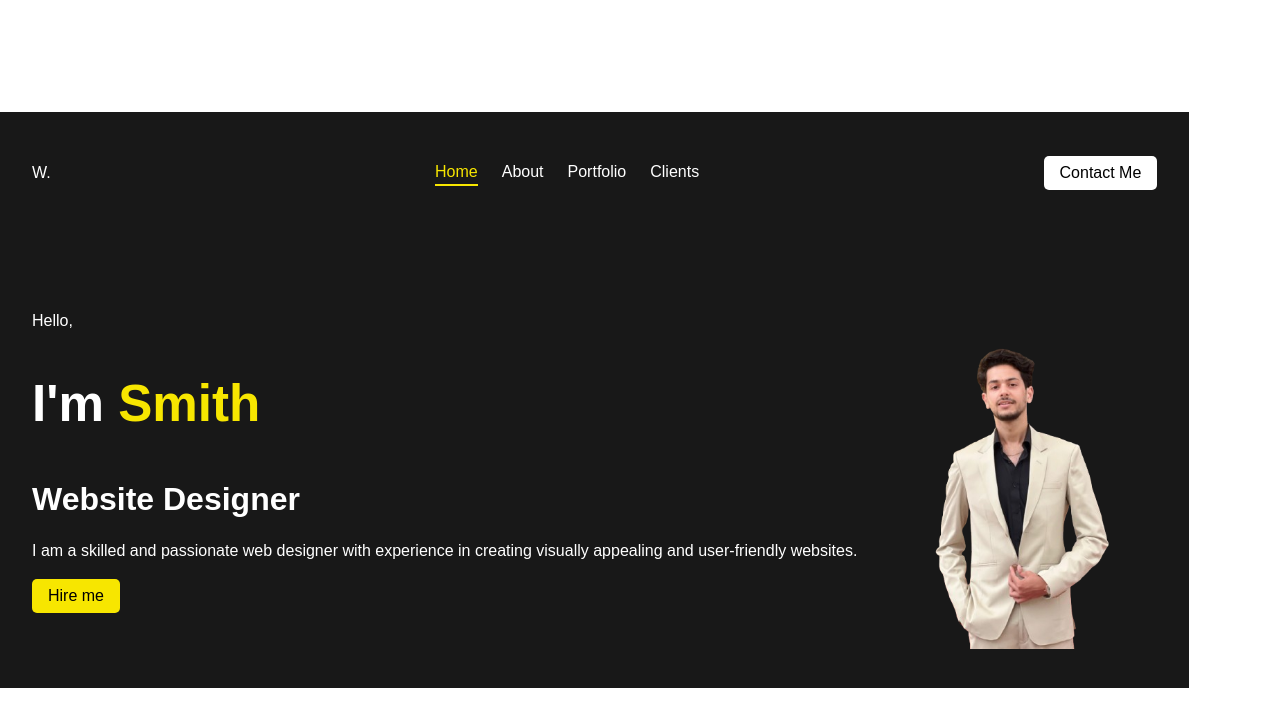
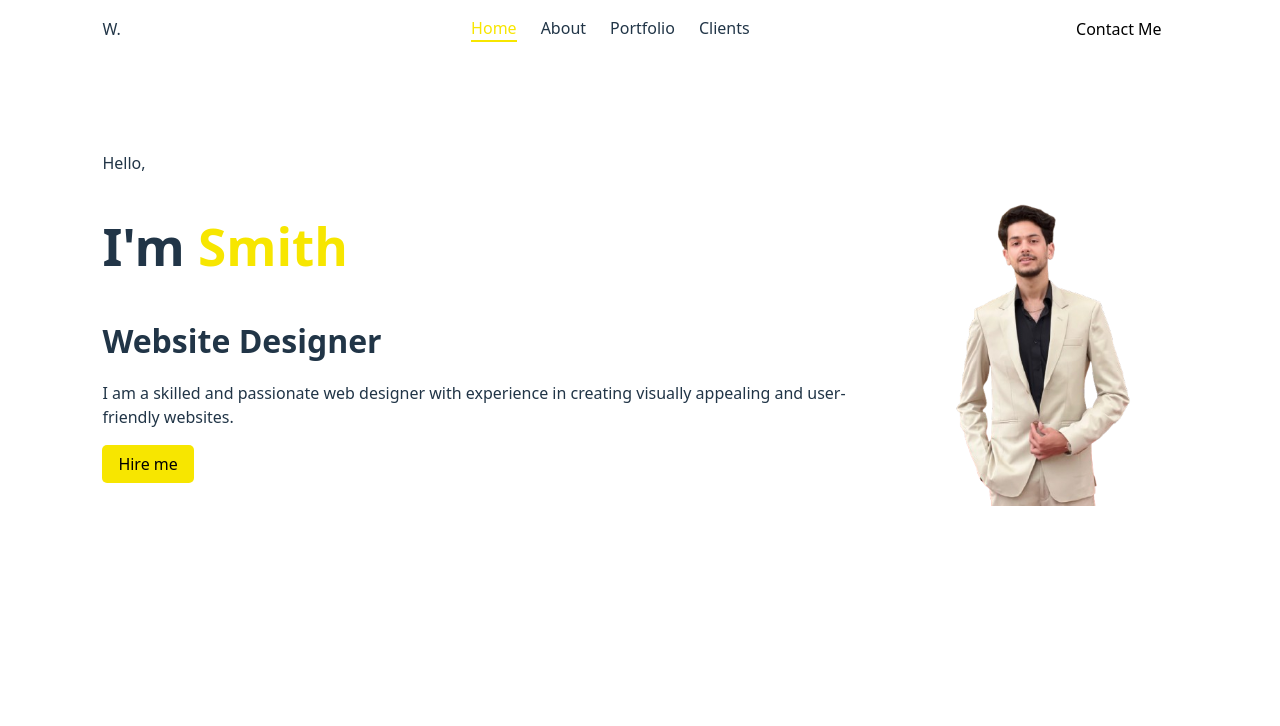
Before and after one commit to aashutoshpandey11/aashutosh-portfolio, a React (Vite) app: page / in a window 1280 px wide. Shown: the top 726 px of the page. Built offline with nearby package versions, Linux system fonts and the light colour scheme.

Commit message:
Adjust the content

```diff
--- a/src/styles/Hero.css
+++ b/src/styles/Hero.css
@@ -1,10 +1,10 @@
 /* src/styles/Hero.css */
 
 .hero {
-  background-color: #181818;
-  color: #fff;
-  padding: 2rem;
-  font-family: Arial, sans-serif;
+  width: 100vw;
+  min-height: 100vh;
+  padding: 0 8%;
+  box-sizing: border-box;
 }
 
 .navbar {
```
